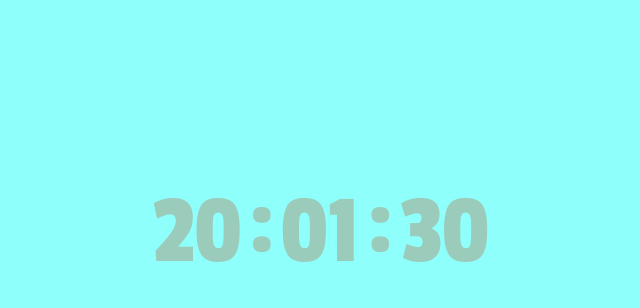
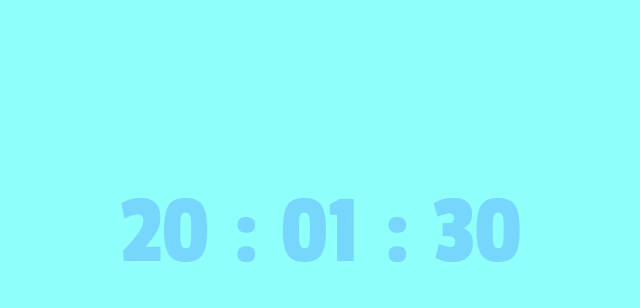
Before and after one commit to Bruemor33/tiy_02_11_colorclock, a plain HTML site: page index.html in a window 1280 px wide. Shown: the part 88-396 px from the top of the page, without its empty margins (319-959 px from the left). Drawn offline with Linux system fonts and the light colour scheme.

Commit message:
updated functions

```diff
--- a/index.html
+++ b/index.html
@@ -11,7 +11,9 @@
       <div class="row">
         <div class="col-xs-12">
             <span class="hours">00</span>
+            <span>:</span>
             <span class="minutes">00</span>
+            <span>:</span>
             <span class="seconds">00</span>
           </div>
       </div>
--- a/main.js
+++ b/main.js
@@ -235,7 +235,7 @@
       mouseAction.textContent = '#FFA18F';
     });
     document.getElementById('clock').addEventListener('mouseleave', function(event){
-     mouseAction.innerHTML = '<section id="clock"><div class="row"><div class="col-xs-12"><span class="hours">00</span><span class="minutes">00</span><span class="seconds">00</span></div></div></section>';
+     mouseAction.innerHTML = '<section id="clock"><div class="row"><div class="col-xs-12"><span class="hours">00</span><span>:</span><span class="minutes">00</span><span>:</span><span class="seconds">00</span></div></div></section>';
      var today = new Date();
      var seconds = document.querySelector('.seconds');
      var minutes = document.querySelector('.minutes');
@@ -247,8 +247,6 @@
 
    });
 
-
-
   }
 
 }());
--- a/scss/main.scss
+++ b/scss/main.scss
@@ -14,7 +14,7 @@ $container-large-desktop: 950px;
   margin-top: 250px;
   font-family: "Passion One";
   position: relative;
-  color: rgba(186, 83, 34, .3);
+  color: rgba(27, 51, 255, .2);
   // background-color: rgba(84, 96, 104, .5);
 
 }
@@ -22,34 +22,34 @@ $container-large-desktop: 950px;
 .hours {
   display: inline-block;
   position: relative;
-  margin-right: 18px;
+  // margin-right: 18px;
 }
 
-.hours {
-  &::after{
-    content: ":";
-    display: inline-block;
-    position: absolute;
-    padding-left: 4px;
-    padding-right: 4px;
-    margin-top: -10px;
-  }
-}
+// .hours {
+//   &::after{
+//     content: ":";
+//     display: inline-block;
+//     position: absolute;
+//     padding-left: 4px;
+//     padding-right: 4px;
+//     margin-top: -10px;
+//   }
+// }
 
 .minutes{
   display: inline-block;
   position: relative;
-  margin-right: 18px;
+  // margin-right: 18px;
 }
 
-.minutes {
-  &::after{
-    content: ":";
-    position: absolute;
-    padding-left: 4px;
-    margin-top: -10px;
-  }
-}
+// .minutes {
+//   &::after{
+//     content: ":";
+//     position: absolute;
+//     padding-left: 4px;
+//     margin-top: -10px;
+//   }
+// }
 
 // .seconds {
 //
```
Also changed, not shown: css/main.css, 1 other file.
